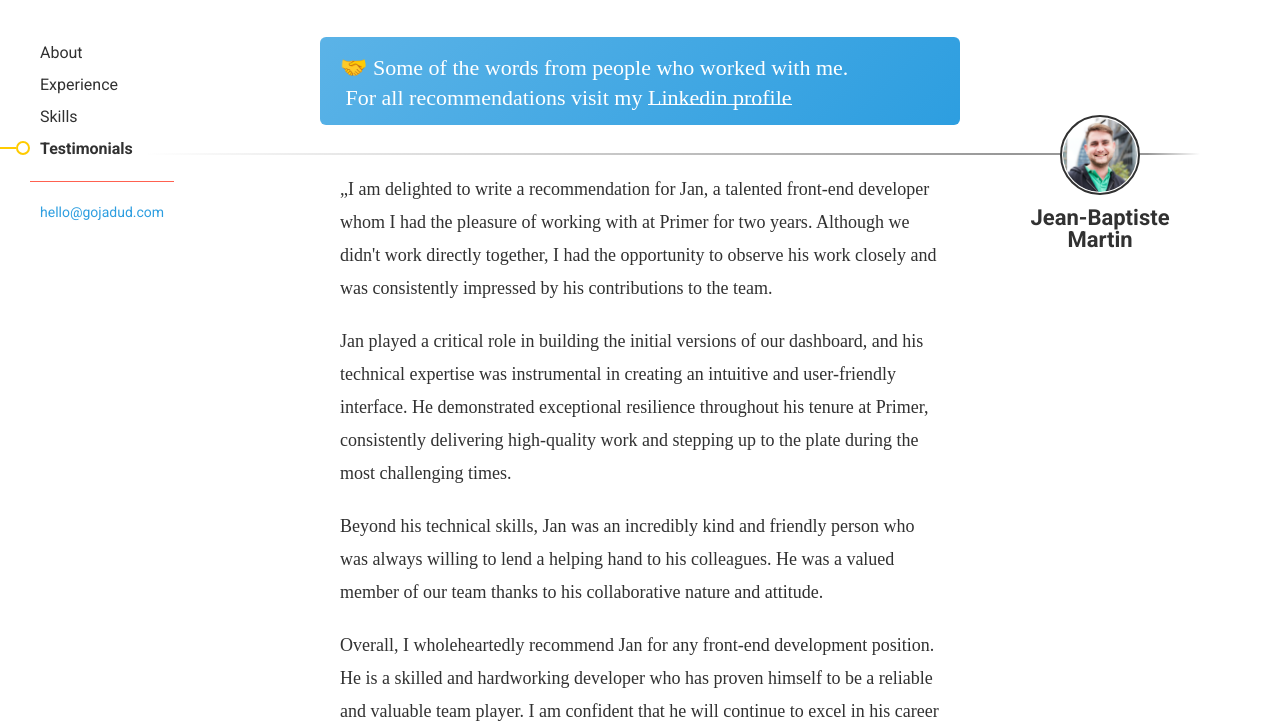
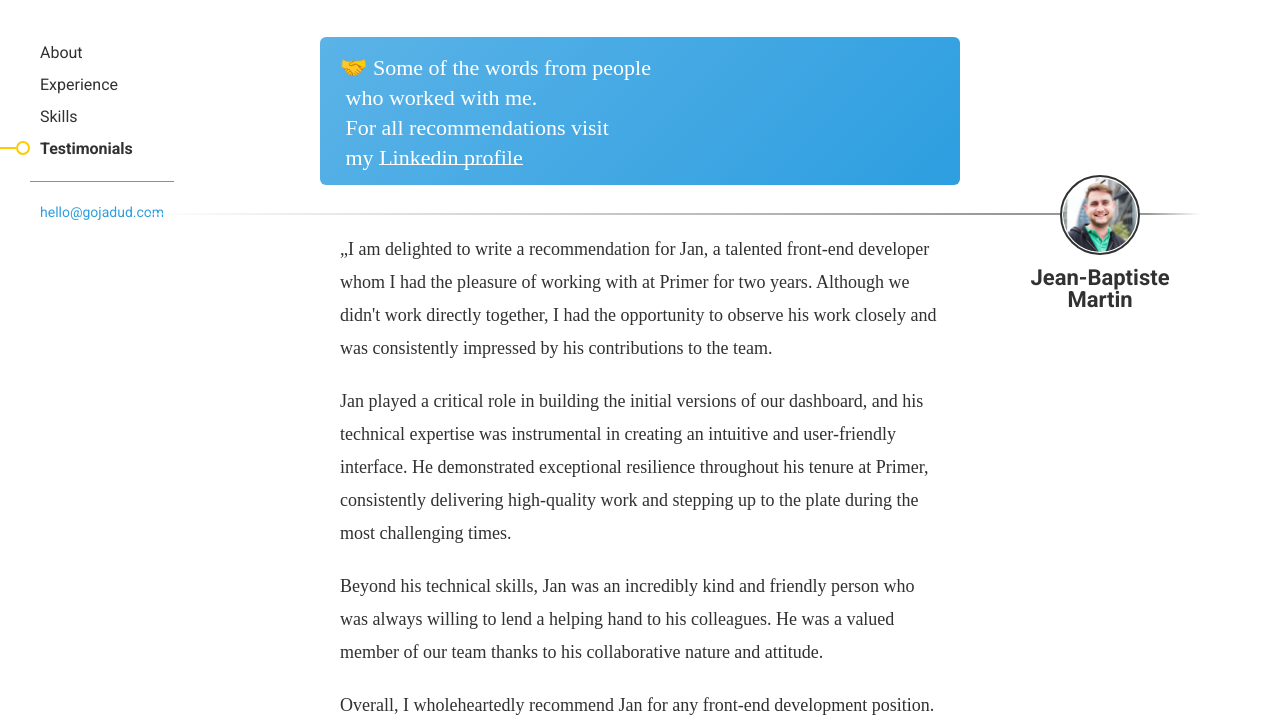
Before and after one commit to westrem/gojadud.com, a website: page v2/src/testimonials.html in a window 1280 px wide. Shown: the part 71-799 px from the top of the page. Drawn offline with Linux system fonts and the light colour scheme; files that its build step writes are made by us from their sources; a web font is replaced by a local one.

Commit message:
Fix spacing

```diff
--- a/v2/src/testimonials.html
+++ b/v2/src/testimonials.html
@@ -75,7 +75,7 @@
 
     <main>
       <blockquote>
-        <span>🤝</span> Some of the words from people who worked with me.<br /><i>&nbsp;</i>For all recommendations visit my <a href="https://www.linkedin.com/in/janjadud/details/recommendations/?detailScreenTabIndex=0" target="_blank">Linkedin profile</a>
+        <span>🤝</span> Some of the words from people<br /><i>&nbsp;</i>who worked with me.<br /><i>&nbsp;</i>For all recommendations visit<br /><i>&nbsp;</i>my <a href="https://www.linkedin.com/in/janjadud/details/recommendations/?detailScreenTabIndex=0" target="_blank">Linkedin profile</a>
       </blockquote>
 
       <article>
```
